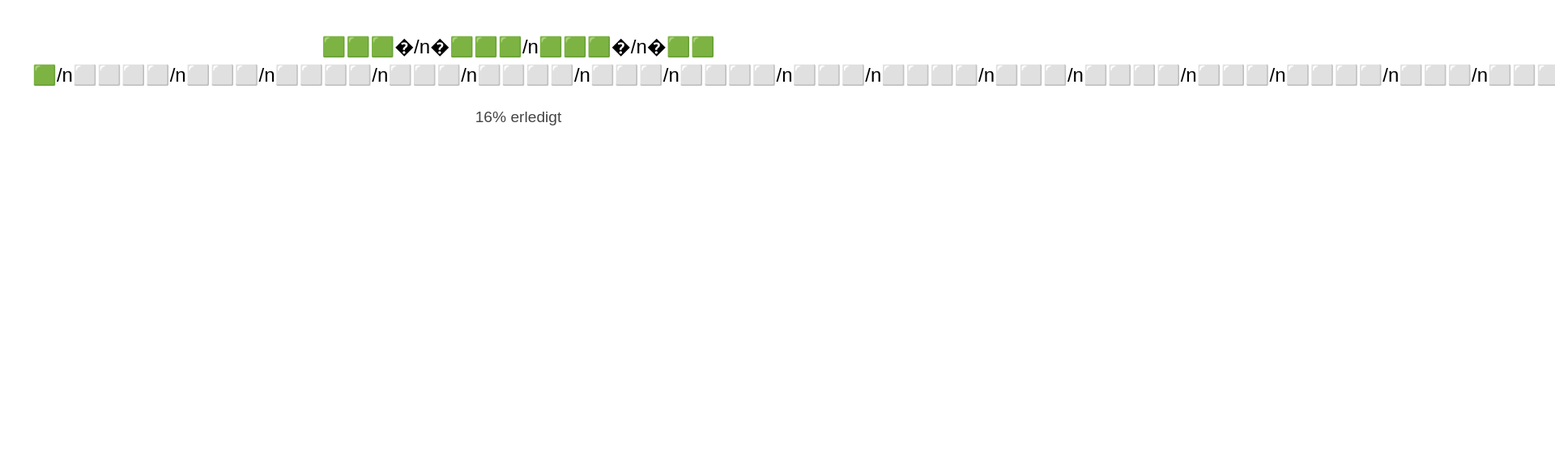
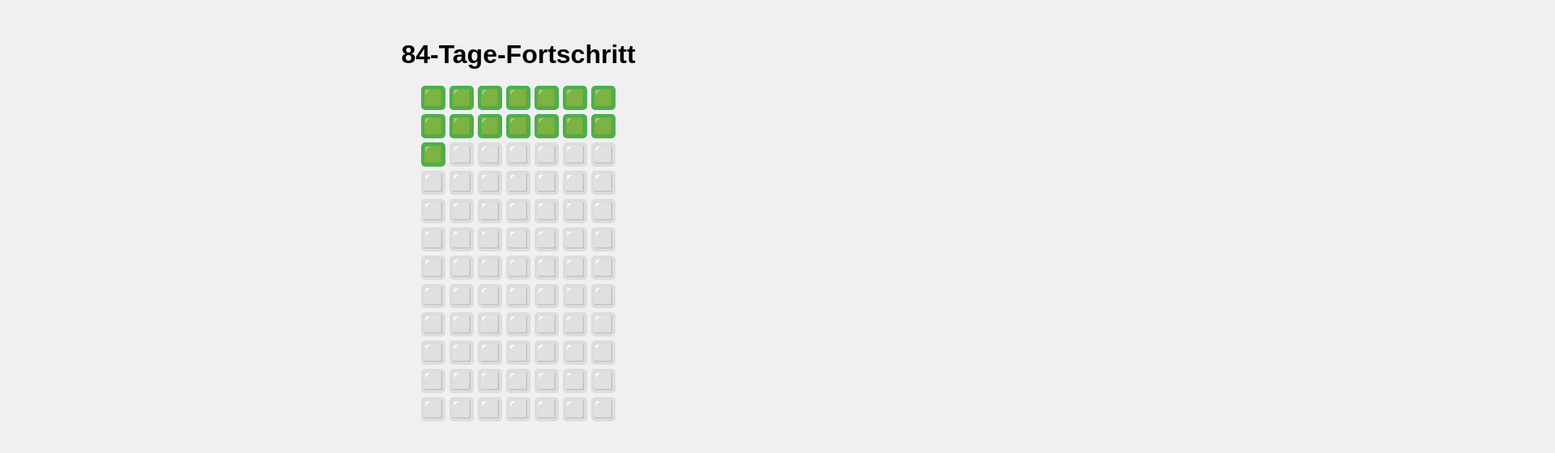
Before and after one commit to JustusHamann/Verbleibende-Tage, a plain HTML site: page index.html in a window 1280 px wide. Shown: the top 560 px of the page at 81% size, 1920 px wide, since content can reach past the window. Drawn offline with Linux system fonts and the light colour scheme.

Commit message:
Update index.html

```diff
--- a/index.html
+++ b/index.html
@@ -1,56 +1,75 @@
 <!DOCTYPE html>
-<html>
+<html lang="de">
 <head>
   <meta charset="UTF-8">
-    <title>Fortschrittsbalken</title>
+  <title>84-Tage-Progress</title>
   <style>
     body {
       font-family: sans-serif;
+      padding: 20px;
+      background: #f0f0f0;
+    }
+
+    h1 {
       text-align: center;
-        font-size: 1.5rem;
-        background: white;
-        padding: 2rem;
+      margin-bottom: 20px;
     }
-      #progress-bar {
-        white-space: pre-wrap;
-        line-height: 2.2rem;
-        margin-bottom: 1.5rem;
+
+    .grid {
+      display: grid;
+      grid-template-columns: repeat(7, 30px);
+      gap: 5px;
+      justify-content: center;
     }
-      #percent {
-        font-size: 1.2rem;
-        color: #444;
+
+    .day {
+      width: 30px;
+      height: 30px;
+      display: flex;
+      align-items: center;
+      justify-content: center;
+      font-size: 20px;
+      border-radius: 5px;
+      background-color: #ddd;
+    }
+
+    .day.passed {
+      background-color: #4CAF50;
+      color: white;
     }
   </style>
 </head>
 <body>
-    <div id="progress-bar"></div>
-    <div id="percent"></div>
+
+  <h1>84-Tage-Fortschritt</h1>
+  <div class="grid" id="progressGrid"></div>
 
   <script>
     const start = new Date("2025-03-17");
     const end = new Date("2025-06-10");
     const today = new Date();
+    today.setHours(0, 0, 0, 0); // Nur das Datum vergleichen
 
-      const totalDays = Math.floor((end - start) / (1000 * 60 * 60 * 24));
-      const passedDays = Math.floor((today - start) / (1000 * 60 * 60 * 24));
-      const barLength = 84;
+    const totalDays = 84;
+    const grid = document.getElementById("progressGrid");
 
-      const progressRatio = Math.min(Math.max(passedDays / totalDays, 0), 1);
-      const greenCount = Math.round(progressRatio * barLength);
-      const grayCount = barLength - greenCount;
+    for (let i = 0; i < totalDays; i++) {
+      const currentDay = new Date(start);
+      currentDay.setDate(start.getDate() + i);
 
-      const bar = "🟩".repeat(greenCount) + "⬜️".repeat(grayCount);
+      const box = document.createElement("div");
+      box.classList.add("day");
 
-      // In 7er-Blöcke umwandeln (Zeilenumbruch nach 7 Zeichen)
-      let formattedBar = "";
-      for (let i = 0; i < bar.length; i += 7) {
-        formattedBar += bar.slice(i, i + 7) + "/n";
+      if (currentDay <= today) {
+        box.classList.add("passed");
+        box.textContent = "🟩";
+      } else {
+        box.textContent = "⬜️";
       }
 
-      const percent = Math.round(progressRatio * 100);
+      grid.appendChild(box);
+    }
+  </script>
 
-      document.getElementById("progress-bar").textContent = formattedBar;
-      document.getElementById("percent").textContent = `${percent}% erledigt`;
-    </script>
 </body>
 </html>
```
Lines whose indentation alone changed are shown as unchanged.
